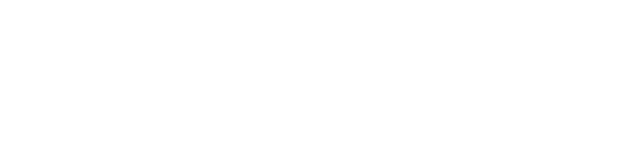
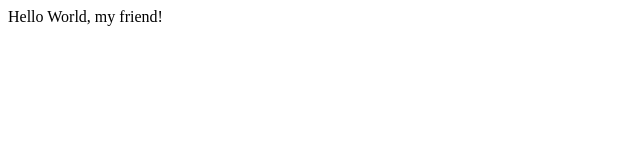
Before and after one commit to angelmirandazambrana/Basic-Node-project-Boilerplate, a website: page public/index.html in a window 1280 px wide. Shown: the whole page, without its empty margins (0-640 px from the left). Drawn offline with Linux system fonts and the light colour scheme.

Commit message:
new info

```diff
--- a/index.js
+++ b/index.js
@@ -1,7 +1,7 @@
 var express = require('express');
 var app = express();
 
-app.use(express.static('public'));
+app.use(express.static('public')); // serve all the files in the public directory
 app.get('/', function (req, res) {
   res.send('Hello World!');
 });
--- a/public/index.html
+++ b/public/index.html
@@ -5,9 +5,7 @@
         <title>Learn JavaScript</title>
     </head>
     <body>
-        <script src="script.js"></script>
-        <script>
-
-        </script>
+    <div id="output"></div>
+    <script src="script.js"></script>
     </body>
 </html>
--- a/public/script.js
+++ b/public/script.js
@@ -1 +1,2 @@
 console.log('Hello World')
+document.getElementById("output").innerHTML = "Hello World, my friend!"
```
